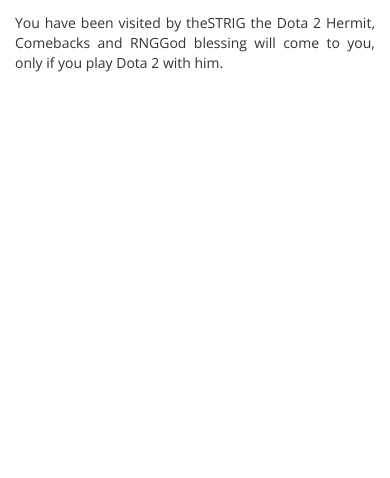
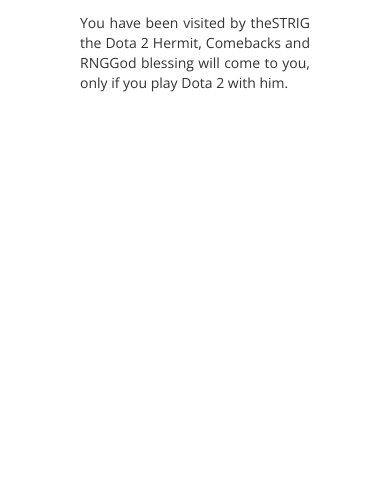
Before and after one commit to RadityaD/isTheSTRIGOnline, a plain HTML site: page index.html in a window 390 px wide. Shown: the part 366-844 px from the top of the page. Drawn offline with nearby package versions, Linux system fonts and the light colour scheme; no server answers.

Commit message:
2016-08-27_20-34-05

```diff
--- a/index.html
+++ b/index.html
@@ -16,7 +16,7 @@
       <div id="title" class="text-center">
         <h1>Who is theSTRIG ?</h1></div>
         <div class="row">
-          <div class="col-md-6 col-xs-12 col-md-offset-3">
+          <div class="col-md-6 col-xs-8 col-md-offset-3 col-xs-offset-2">
             <p class="text-justify">You have been visited by theSTRIG the Dota 2 Hermit, Comebacks and RNGGod blessing will come to you, only if you play Dota 2 with him.</p>
           </div>
         </div>
```
